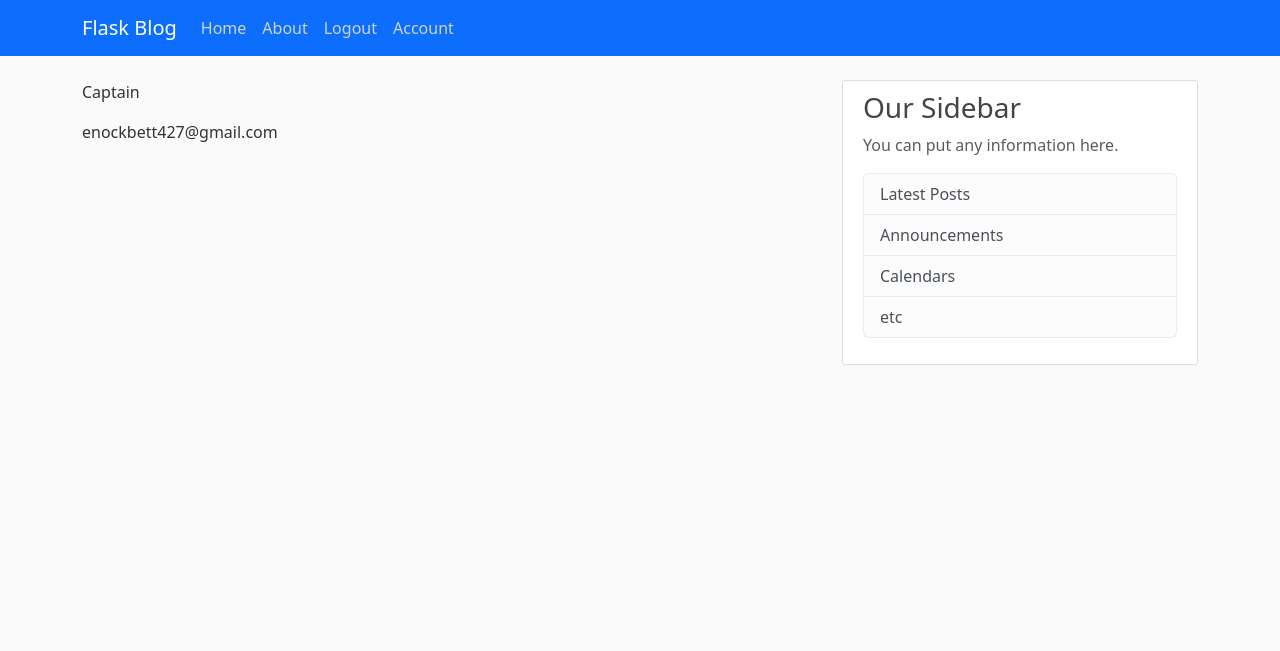
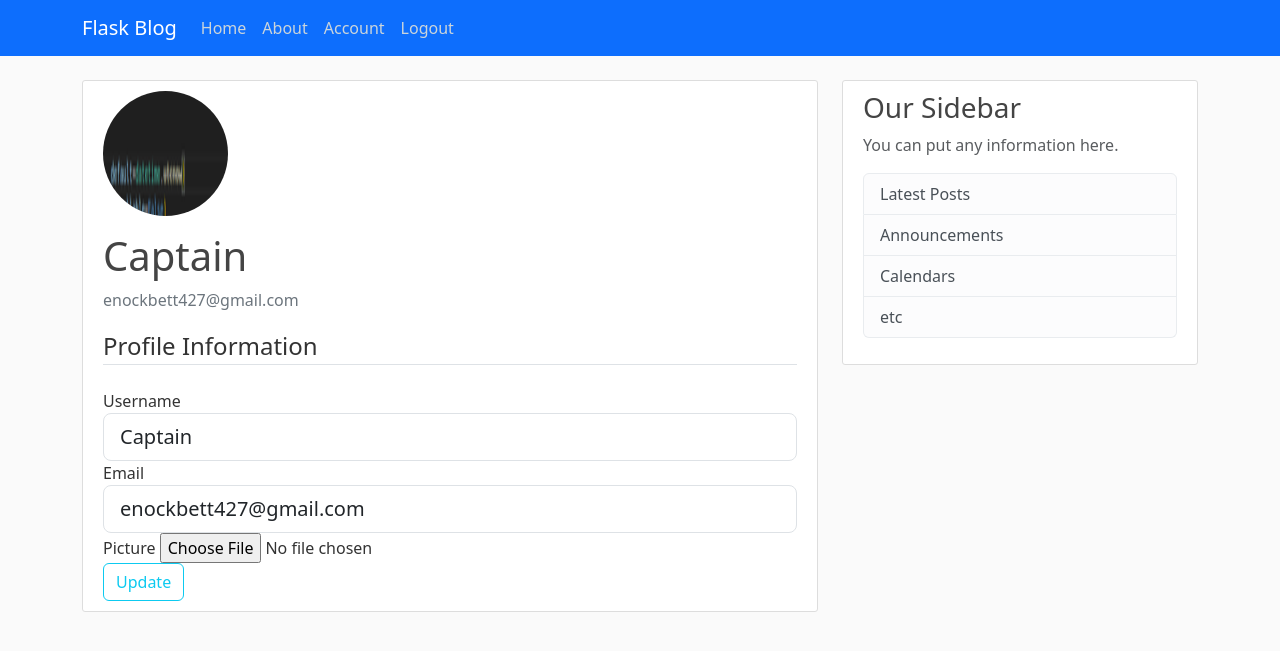
Before and after one commit to CaptainBett/Africode_Blog, a Flask app: page /account in a window 1280 px wide. Shown: the top 651 px of the page. Run offline with Flask 3, Linux system fonts and the light colour scheme; the first user in the database is signed in; some libraries are stand-ins or nearby versions.

Commit message:
modified the file

```diff
--- a/app/form.py
+++ b/app/form.py
@@ -2,6 +2,8 @@ from flask_wtf import FlaskForm
 from wtforms import StringField,PasswordField,SubmitField,BooleanField
 from wtforms.validators import DataRequired,Length,Email,EqualTo,ValidationError
 from app.models import User
+from flask_login import current_user
+from flask_wtf.file import FileField,FileAllowed
 
 
 class RegistrationForm(FlaskForm):
@@ -21,6 +23,28 @@ class RegistrationForm(FlaskForm):
         if user:
             raise ValidationError("That email is taken.Please choose a different one!")
 
+
+
+class UpdateAccountForm(FlaskForm):
+    username = StringField('Username',validators=[DataRequired(),Length(min=4, max=12)])
+    email = StringField('Email',validators=[DataRequired(), Email()])
+    picture = FileField('Picture',validators=[FileAllowed(['jpg','jpeg','png'])])
+    submit = SubmitField('Update')
+
+    def validate_username(self,username):
+        if username.data != current_user.username:
+            user = User.query.filter_by(username=username.data).first()
+            if user:
+                raise ValidationError("That username is taken.Please choose a different one!")
+
+
+    def validate_email(self,email):
+        if email.data != current_user.email:
+            user = User.query.filter_by(email=email.data).first()
+            if user:
+                raise ValidationError("That email is taken.Please choose a different one!")
+
+
 class LoginForm(FlaskForm):
     email = StringField('Email',validators=[DataRequired(), Email()])
     password = PasswordField('Password',validators=[DataRequired()])
--- a/app/routes.py
+++ b/app/routes.py
@@ -1,8 +1,11 @@
+import os
+import secrets
 from flask import render_template,url_for,flash,redirect,request
-from app.form import RegistrationForm,LoginForm
+from app.form import RegistrationForm,LoginForm,UpdateAccountForm
 from app import app,bcrypt,db
 from app.models import User
 from flask_login import login_user,logout_user,current_user,login_required
+from PIL import Image
 
 
 
@@ -49,16 +52,16 @@ def register():
 def login():
     if current_user.is_authenticated:
       return redirect(url_for("home"))
-    form = RegistrationForm()
+
     form = LoginForm()
     if form.validate_on_submit():
         user = User.query.filter_by(email=form.email.data).first()  # Get the first user
         if user and bcrypt.check_password_hash(user.password, form.password.data):
             login_user(user,remember=form.remember.data)
             next_page = request.args.get('next')
-            return redirect(next_page) if next else redirect(url_for('home'))
+            return redirect(next_page) if next_page else redirect(url_for('account'))
         else:
-          flash("Login unsuccessful.Please check username and password!","danger")
+          flash("Login unsuccessful.Please check email and password!","danger")
     return render_template("login.html", title="Login", form=form)
 
 @app.route("/logout")
@@ -66,7 +69,34 @@ def logout():
     logout_user()
     return redirect(url_for('home'))
 
-@app.route("/account")
+def save_picture(form_picture):
+    random_hex = secrets.token_hex(8)
+    _, f_ext = os.path.splitext(form_picture.filename)
+    picture_fn = random_hex + f_ext
+    picture_path = os.path.join(app.root_path, 'static/profile_pics', picture_fn)
+
+    output_size = (125, 125)
+    i = Image.open(form_picture)
+    i.thumbnail(output_size)
+    i.save(picture_path)
+
+    return picture_fn
+
+@app.route("/account",methods=['POST','GET'])
 @login_required
 def account():
-    return render_template('account.html',title='Account')
+    form = UpdateAccountForm()
+    if form.validate_on_submit():
+        if form.picture.data:
+            picture_file = save_picture(form.picture.data)
+            current_user.image_file = picture_file
+        current_user.username = form.username.data
+        current_user.email = form.email.data
+        db.session.commit()
+        flash("Your account has been updated!","success")
+        return redirect(url_for('account'))
+    elif request.method == "GET":
+        form.username.data = current_user.username
+        form.email.data = current_user.email
+    image_file = url_for('static',filename='profile_pics/' + current_user.image_file)
+    return render_template('account.html',title='Account',image_file=image_file,form=form)
--- a/app/templates/account.html
+++ b/app/templates/account.html
@@ -1,3 +1,53 @@
-{% extends 'base.html' %} {% block content %}
-<p>{{ current_user.username }}</p>
-{{ current_user.email }} {% endblock %}
+{% extends "base.html" %} {% block content %}
+<div class="content-section">
+  <div class="media">
+    <img class="rounded-circle account-img" src="{{ image_file }}" />
+    <div class="media-body">
+      <h2 class="account-heading">{{ current_user.username }}</h2>
+      <p class="text-secondary">{{ current_user.email }}</p>
+    </div>
+  </div>
+
+  <form method="POST" action="" enctype="multipart/form-data">
+    {{ form.hidden_tag() }}
+    <fieldset class="form-group">
+      <legend class="border-bottom mb-4">Profile Information</legend>
+
+      <div class="form-group">
+        {{ form.username.label(class="form-control-label") }} {% if
+        form.username.errors %} {{ form.username(class="form-control
+        form-control-lg is-invalid") }}
+        <div class="invalid-feedback">
+          {% for error in form.username.errors %}
+          <span>{{ error }}</span>
+          {% endfor %}
+        </div>
+        {% else %} {{ form.username(class="form-control form-control-lg") }} {%
+        endif %}
+      </div>
+      <div class="form-group">
+        {{ form.email.label(class="form-control-label") }} {% if
+        form.email.errors %} {{ form.email(class="form-control form-control-lg
+        is-invalid") }}
+        <div class="invalid-feedback">
+          {% for error in form.email.errors %}
+          <span>{{ error }}</span>
+          {% endfor %}
+        </div>
+        {% else %} {{ form.email(class="form-control form-control-lg") }} {%
+        endif %}
+      </div>
+      <div class="form-group">
+        {{ form.picture.label() }} {{ form.picture(class="form-control-file") }}
+        {% if form.picture.errors %} {% for error in form.picture.errors %}
+        <span class="text-danger">{{ error }}</span><br />
+        {% endfor %} {% endif %}
+      </div>
+    </fieldset>
+    <div class="form-group">
+      {{ form.submit(class="btn btn-outline-info") }}
+    </div>
+  </form>
+</div>
+
+{% endblock content %}
--- a/app/templates/base.html
+++ b/app/templates/base.html
@@ -48,8 +48,8 @@
             <!-- Navbar Right Side -->
             <div class="navbar-nav">
               {% if current_user.is_authenticated %}
+              <a class="nav-item nav-link" href="{{ url_for('account') }}">Account</a>
               <a class="nav-item nav-link" href="{{ url_for('logout') }}">Logout</a>
-              <a class="nav-item nav-link" href="{{ url_for('account') }}">Account</a>
               {% else%}
               <a class="nav-item nav-link" href="{{ url_for('login') }}">Login</a>
               <a class="nav-item nav-link" href="{{ url_for('register') }}">Register</a>
```
Also changed, not shown: app/static/captain.jpeg (deleted), app/static/profile_pics/7002b505a71aee37.png (added), app/static/profile_pics/9a6494e4612c7f26.png (added), app/static/profile_pics/default.jpg (renamed from app/static/default.jpeg), instance/site.db.
